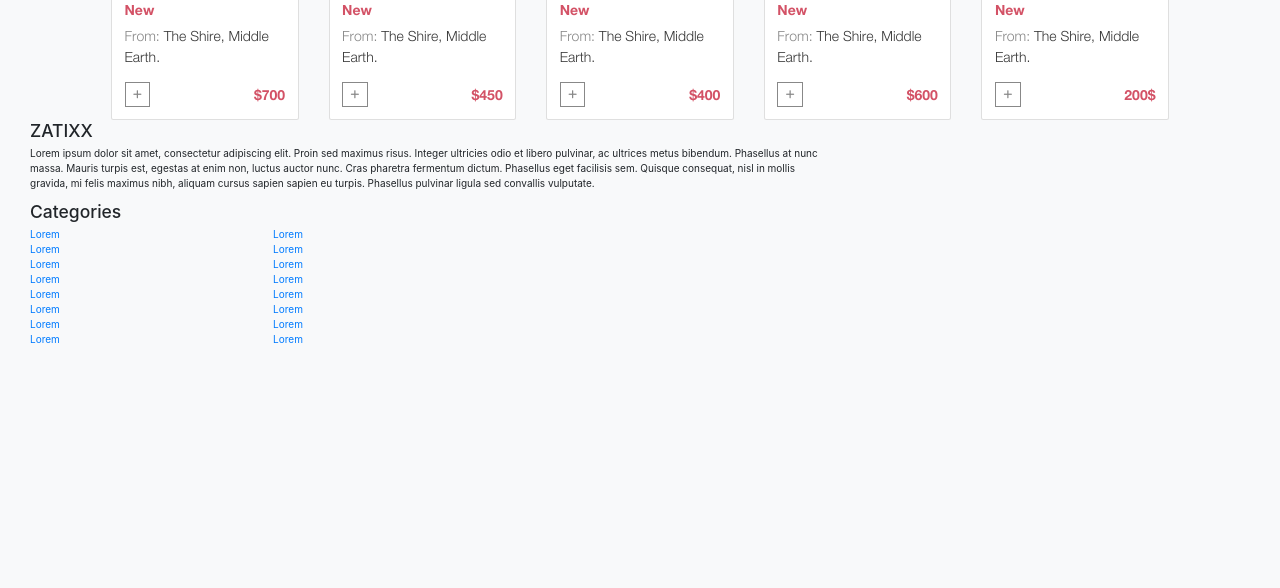
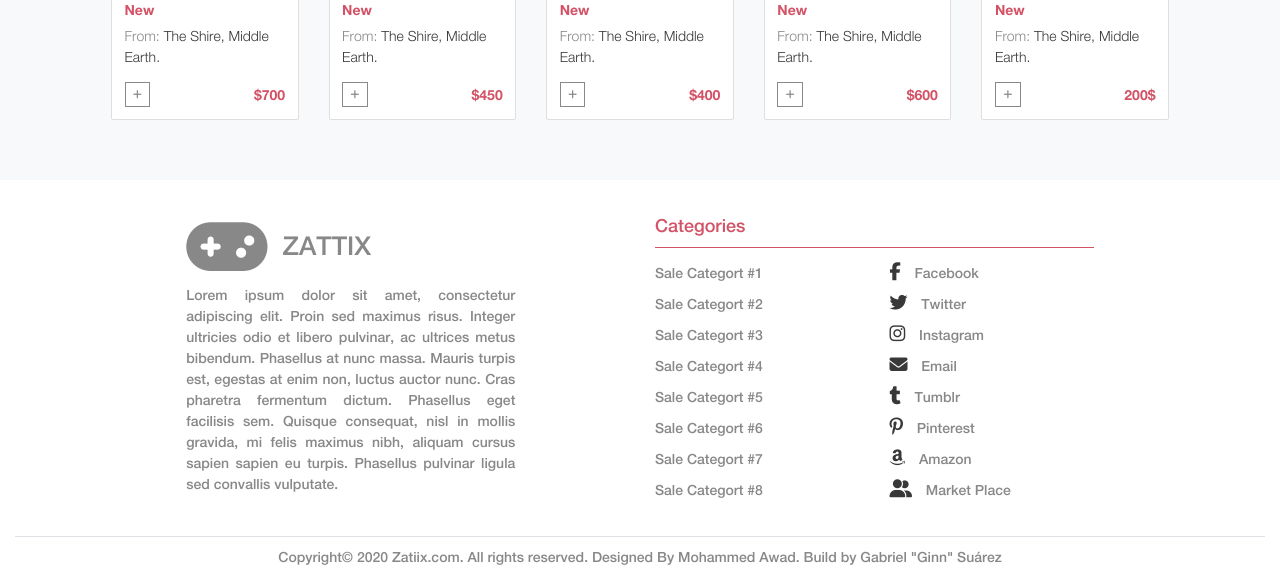
Before and after one commit to GabrielJSuarez/Zatixx-HTML-Capstone-Project, a plain HTML site: page index.html in a window 1280 px wide. Shown: the part 2031-2619 px from the top of the page. Before the commit the page ends 2378 px from the top, so only its background shows below. Drawn offline with nearby package versions, Linux system fonts and the light colour scheme; a web font is replaced by a local one.

Commit message:
Changes to HTML & SCSS
- Finished Styling the Footer Section

```diff
--- a/assets/scss/style.scss
+++ b/assets/scss/style.scss
@@ -13,7 +13,7 @@
 
 // -------
 
-// Navigation
+// Header
 
 .nav-container {
   background-color: $color-tertiary;
@@ -44,6 +44,8 @@
     }
   }
 }
+
+// Hero
 
 .hero-container {
   background-color: $color-primary;
@@ -199,3 +201,57 @@
 
   }
 }
+
+//----------------
+
+// Footer
+
+footer {
+  .footer-info {
+    i {
+      font-size: 6.5rem;
+      color: $color-secundary;
+    }
+
+    h3 {
+      @include font-style($helvetica-medium, $fontsize-m, $color-secundary);
+    }
+
+    p {
+      @include font-style($helvetica-medium, $fontsize-xs, $color-secundary);
+    }
+  }
+
+  .footer-nav {
+    .border-bottom {
+      border-bottom-color: $color-primary !important; //Overwritting the !important rule in Bootstraps borders
+
+      h3 {
+        @include font-style($helvetica-medium, $fontsize-s, $color-primary);
+      }
+    }
+
+    nav {
+      a {
+        @include font-style($helvetica-medium, $fontsize-xs, $color-secundary);
+
+        i {
+          font-size: $fontsize-s;
+          color: $color-tertiary;
+        }
+
+        &:hover {
+          color: $color-primary;
+        }
+      }
+
+
+    }
+  }
+
+  .footer-copyright {
+    p {
+      @include font-style($helvetica-medium, $fontsize-xs, $color-secundary);
+    }
+  }
+}
--- a/index.html
+++ b/index.html
@@ -103,7 +103,7 @@
     </div>
   </header>
 
-  <main>
+  <main class="pb-5">
     <!--AD Section-->
     <div class="bg-white pb-5 border-bottom">
       <section class="ads-container mx-auto">
@@ -1519,11 +1519,16 @@
     </div>
   </main>
 
-  <footer>
-    <div class="container-fluid">
-      <div class="col-8">
-        <h3>ZATIXX</h3>
-        <p>
+  <footer class="mt-5 bg-white container-fluid">
+    <div class="row mx-auto w-75 py-5">
+      <div class="col-6 footer-info ">
+        <div class="d-flex align-items-center py-2">
+          <i class="fas fa-gamepad logo mr-4"></i>
+          <h3 class="" href="#">ZATTIX </h3>
+          </li>
+        </div>
+
+        <p class="w-75 text-justify">
           Lorem ipsum dolor sit amet, consectetur adipiscing elit. Proin sed
           maximus risus. Integer ultricies odio et libero pulvinar, ac
           ultrices metus bibendum. Phasellus at nunc massa. Mauris turpis est,
@@ -1534,32 +1539,41 @@
         </p>
       </div>
 
-      <div class="col-4">
-        <h3>Categories</h3>
-        <nav class="row">
-          <div class="col-7 d-flex flex-column">
-            <a href="#">Lorem</a>
-            <a href="#">Lorem</a>
-            <a href="#">Lorem</a>
-            <a href="#">Lorem</a>
-            <a href="#">Lorem</a>
-            <a href="#">Lorem</a>
-            <a href="#">Lorem</a>
-            <a href="#">Lorem</a>
+      <div class="col-6 footer-nav w-75">
+        <div class="border-bottom py-2">
+          <h3>Categories</h3>
+        </div>
+
+        <nav class="row pt-3">
+          <div class="col d-flex flex-column">
+            <a href="#" class="py-2 text-decoration-none">Sale Categort #1</a>
+            <a href="#" class="py-2 text-decoration-none">Sale Categort #2</a>
+            <a href="#" class="py-2 text-decoration-none">Sale Categort #3</a>
+            <a href="#" class="py-2 text-decoration-none">Sale Categort #4</a>
+            <a href="#" class="py-2 text-decoration-none">Sale Categort #5</a>
+            <a href="#" class="py-2 text-decoration-none">Sale Categort #6</a>
+            <a href="#" class="py-2 text-decoration-none">Sale Categort #7</a>
+            <a href="#" class="py-2 text-decoration-none">Sale Categort #8</a>
           </div>
 
-          <div class="col-3 d-flex flex-column">
-            <a href="#">Lorem</a>
-            <a href="#">Lorem</a>
-            <a href="#">Lorem</a>
-            <a href="#">Lorem</a>
-            <a href="#">Lorem</a>
-            <a href="#">Lorem</a>
-            <a href="#">Lorem</a>
-            <a href="#">Lorem</a>
+          <div class="col d-flex flex-column">
+            <a href="#" class="py-2 text-decoration-none"><i class="pr-3 fab fa-facebook-f"></i> Facebook</a>
+            <a href="#" class="py-2 text-decoration-none"><i class="pr-3 fab fa-twitter"></i> Twitter</a>
+            <a href="#" class="py-2 text-decoration-none"><i class="pr-3 fab fa-instagram"></i> Instagram</a>
+            <a href="#" class="py-2 text-decoration-none"><i class="pr-3 fas fa-envelope"></i> Email</a>
+            <a href="#" class="py-2 text-decoration-none"><i class="pr-3 fab fa-tumblr"></i> Tumblr</a>
+            <a href="#" class="py-2 text-decoration-none"><i class="pr-3 fab fa-pinterest-p"></i> Pinterest</a>
+            <a href="#" class="py-2 text-decoration-none"><i class="pr-3 fab fa-amazon"></i> Amazon</a>
+            <a href="#" class="py-2 text-decoration-none"><i class="pr-3 fas fa-user-friends"></i> Market Place</a>
+
           </div>
         </nav>
       </div>
+    </div>
+
+    <div class="border-top py-3 footer-copyright">
+      <p class="text-center">Copyright&#169; 2020 Zatiix.com. All rights reserved. Designed By Mohammed Awad. Build by
+        Gabriel "Ginn" Suárez</p>
     </div>
   </footer>
 
```
Also changed, not shown: assets/css/style.css.
